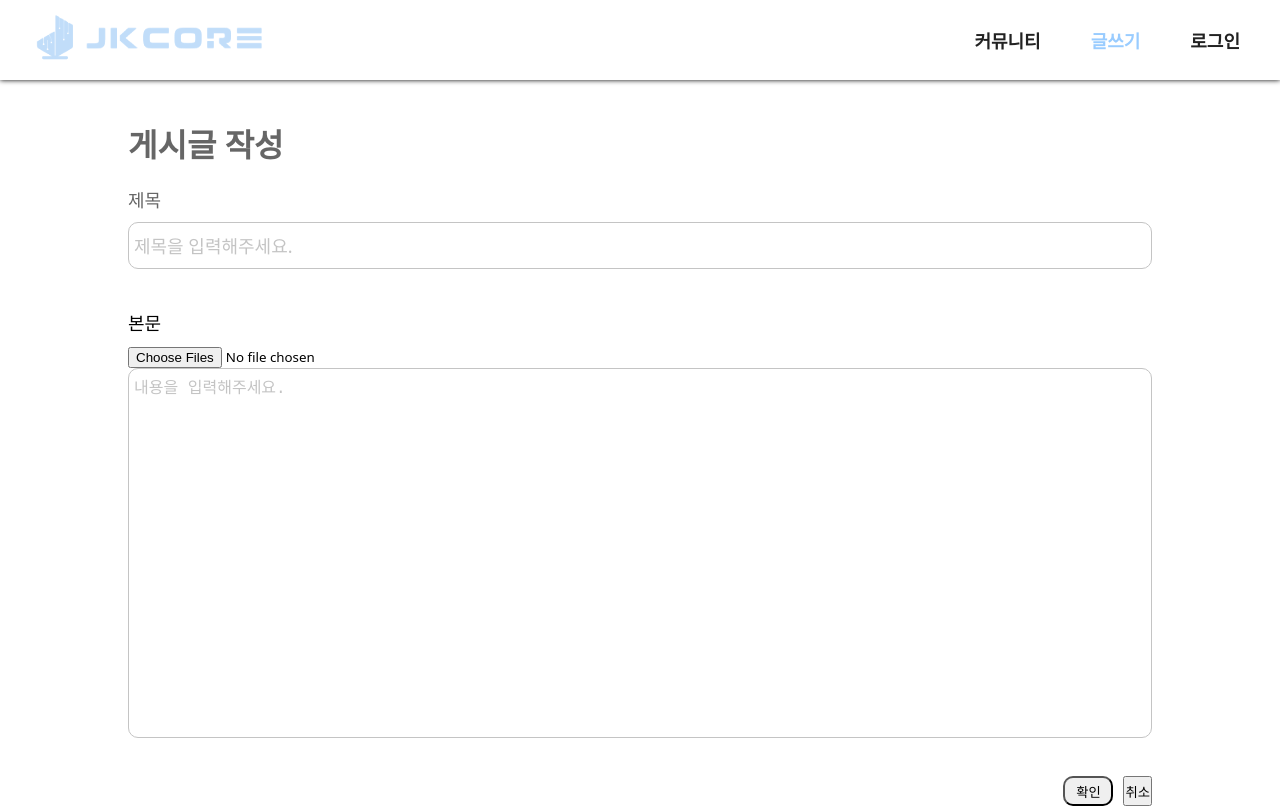
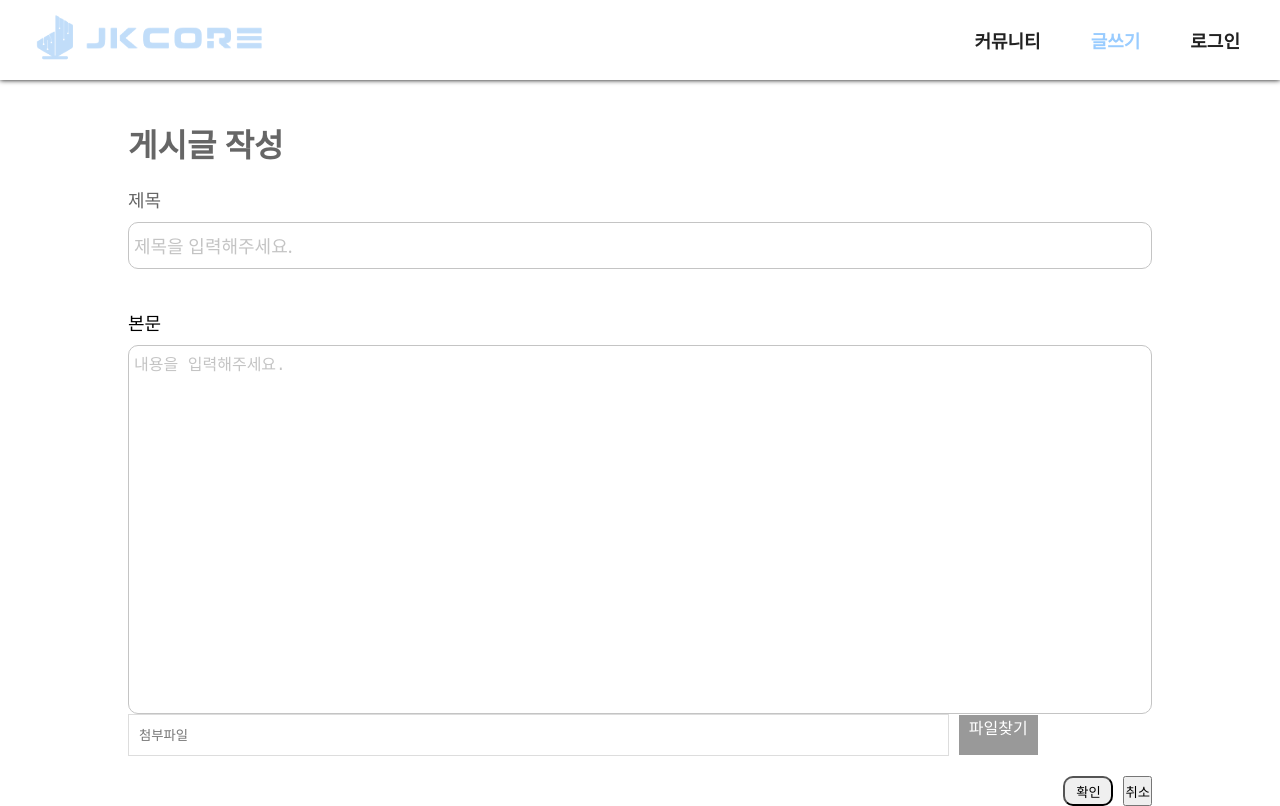
Before and after one commit to KimKyungYun/board_app, a React (Create React App) app: page /post in a window 1280 px wide. Built offline with nearby package versions, Linux system fonts and the light colour scheme; a web font is replaced by a local one.

Commit message:
feat: post 디자인 수정

```diff
--- a/src/pages/Post/Post.module.scss
+++ b/src/pages/Post/Post.module.scss
@@ -99,4 +99,36 @@
       border-radius: 10px;
     }
   }
+
+  &__preview {
+    &--name {
+      display: inline-block;
+      height: 40px;
+      padding: 0 10px;
+      vertical-align: middle;
+      border: 1px solid #dddddd;
+      width: 78%;
+      color: #999999;
+    }
+
+    &--label {
+      display: inline-block;
+      padding: 0 10px;
+      color: #fff;
+      vertical-align: middle;
+      background-color: #999999;
+      cursor: pointer;
+      height: 40px;
+      margin-left: 10px;
+    }
+
+    &--input {
+      position: absolute;
+      width: 0;
+      height: 0;
+      padding: 0;
+      overflow: hidden;
+      border: 0;
+    }
+  }
 }
--- a/src/pages/Post/components/Preview.tsx
+++ b/src/pages/Post/components/Preview.tsx
@@ -1,22 +1,9 @@
 import { useState } from "react";
 import styles from "../Post.module.scss";
 export default function Preview() {
-  const [imgName, setImgName]: any = useState(null);
-
-  const onUpload = (e: any) => {
-    console.log(e.target.files[0]);
-
-    setImgName(e.target.files);
-  };
-
   return (
     <div className={styles["form__content--preview"]}>
-      <input
-        accept="image/*"
-        multiple
-        type="file"
-        onChange={(e) => onUpload(e)}
-      />
+      <input accept="image/*" multiple type="file" />
     </div>
   );
 }
--- a/src/pages/Post/index.tsx
+++ b/src/pages/Post/index.tsx
@@ -1,6 +1,10 @@
+import classNames from "utils/ts/className";
+import { useState } from "react";
 import styles from "./Post.module.scss";
 import Preview from "./components/Preview";
 export default function Post() {
+  const [fileName, setFileName] = useState<string>("");
+
   return (
     <div className={styles.content}>
       <div className={styles.post}>
@@ -17,12 +21,29 @@ export default function Post() {
           </label>
           <label className={styles.form__content}>
             <span className={styles["form__content--text"]}>본문</span>
-            <Preview />
             <textarea
               name="content"
               className={styles["form__content--input"]}
               placeholder="내용을 입력해주세요."
             />
+            <div className={styles.form__preview}>
+              <input
+                value={fileName}
+                placeholder="첨부파일"
+                className={styles["form__preview--name"]}
+              />
+              <label htmlFor="file" className={styles["form__preview--label"]}>
+                파일찾기
+              </label>
+              <input
+                accept="image/*"
+                multiple
+                id="file"
+                type="file"
+                className={styles["form__preview--input"]}
+                onChange={(e) => setFileName(e.target.value)}
+              />
+            </div>
           </label>
           <div className={styles.form__button}>
             <button className={styles["form__button--submit"]}>확인</button>
```
